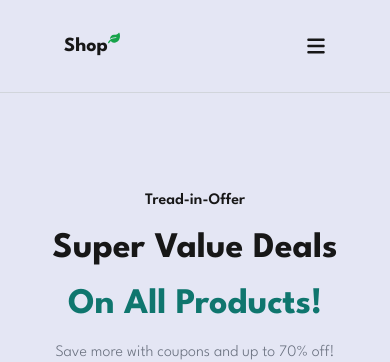
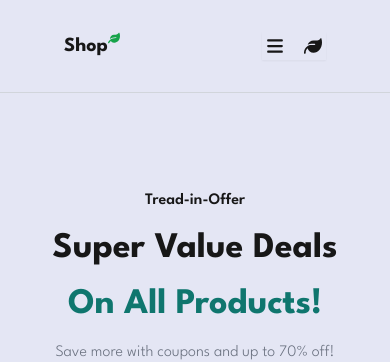
Before and after one commit to kumar-rinku0/optimus, a Next.js app: page / in a window 390 px wide. Shown: the top 362 px of the page. Built offline with nearby package versions, Linux system fonts and the light colour scheme.

Commit message:
mobile navbar added

```diff
--- a/src/app/globals.css
+++ b/src/app/globals.css
@@ -19,6 +19,6 @@
 
 @layer base {
   body {
-    @apply font-primary text-base text-foreground bg-background overflow-x-hidden;
+    @apply font-primary w-full text-base text-foreground bg-background overflow-x-hidden;
   }
 }
--- a/src/app/page.tsx
+++ b/src/app/page.tsx
@@ -11,7 +11,9 @@ export default function Home() {
       <Hero />
       <FeaturesCard />
       <Products />
-      <ScrollCard />
+      <section id="shop">
+        <ScrollCard />
+      </section>
     </main>
   );
 }
--- /dev/null
+++ b/src/components/motion-nav.tsx
@@ -0,0 +1,109 @@
+"use client";
+
+import { useState } from "react";
+import { motion, Variants } from "framer-motion";
+import Link from "next/link";
+import { Fa7, FaBars, FaLeaf } from "react-icons/fa6";
+const navLinks = [
+  {
+    name: "home",
+    id: "#home",
+  },
+  {
+    name: "shop",
+    id: "#shop",
+  },
+  {
+    name: "blog",
+    id: "#blog",
+  },
+  {
+    name: "about",
+    id: "#about",
+  },
+  {
+    name: "contect",
+    id: "#contect",
+  },
+];
+
+const itemVariants: Variants = {
+  open: {
+    opacity: 1,
+    y: 0,
+    transition: { type: "spring", stiffness: 300, damping: 24 },
+  },
+  closed: { opacity: 0, y: 20, transition: { duration: 0.2 } },
+};
+
+export default function MotionNav() {
+  const [isOpen, setIsOpen] = useState(false);
+
+  return (
+    <motion.nav
+      initial={false}
+      animate={isOpen ? "open" : "closed"}
+      className="relative shadow-sm"
+    >
+      <motion.button
+        whileTap={{ scale: 0.97 }}
+        className="w-16 h-7 p-1 text-lg font-light flex justify-between items-center"
+        onClick={() => setIsOpen(!isOpen)}
+      >
+        <FaBars />
+        <motion.div
+          variants={{
+            open: { rotate: 180 },
+            closed: { rotate: 0 },
+          }}
+          transition={{ duration: 0.2 }}
+          style={{ originY: 0.55 }}
+        >
+          {/* <svg width="15" height="15" viewBox="0 0 20 20">
+            <path d="M0 7 L 20 7 L 10 16" />
+          </svg> */}
+          <FaLeaf />
+        </motion.div>
+      </motion.button>
+      <motion.ul
+        variants={{
+          open: {
+            clipPath: "inset(0% 0% 0% 0% round 10px)",
+            transition: {
+              type: "spring",
+              bounce: 0,
+              duration: 0.7,
+              delayChildren: 0.3,
+              staggerChildren: 0.05,
+            },
+          },
+          closed: {
+            clipPath: "inset(10% 50% 90% 50% round 10px)",
+            transition: {
+              type: "spring",
+              bounce: 0,
+              duration: 0.3,
+            },
+          },
+        }}
+        className="bg-[#e4e6f4] border border-gray-400 rounded-xl absolute w-24 -right-2 top-8 h-60 flex flex-col justify-evenly items-start"
+        style={{ pointerEvents: isOpen ? "auto" : "none" }}
+      >
+        {navLinks.map((link) => {
+          return (
+            <Link
+              key={link.id}
+              href={link.id}
+              onClick={(state) => setIsOpen(!state)}
+              className="w-full shadow-lg"
+            >
+              <motion.li variants={itemVariants} className="capitalize pl-4">
+                {link.name}
+              </motion.li>
+            </Link>
+          );
+        })}
+      </motion.ul>
+    </motion.nav>
+  );
+}
--- a/src/components/navbar.tsx
+++ b/src/components/navbar.tsx
@@ -1,6 +1,7 @@
 import Link from "next/link";
 import { FaLeaf } from "react-icons/fa";
 import { FaBars } from "react-icons/fa6";
+import MotionNav from "./motion-nav";
 
 const navLinks = [
   {
@@ -28,7 +29,7 @@ const navLinks = [
 const MobileNav = ({ className }: { className: string }) => {
   return (
     <div className={className}>
-      <FaBars className="text-xl font-semibold" />
+      <MotionNav />
     </div>
   );
 };
--- a/src/components/scroll-card.tsx
+++ b/src/components/scroll-card.tsx
@@ -26,23 +26,26 @@ interface CardProps {
 function Card({ emoji, hueA, hueB, i }: CardProps) {
   const controls = useAnimation();
   const ref = useRef(null);
-  const isInView = useInView(ref, { amount: 0.8 });
+  const isInViewFull = useInView(ref, { amount: 1 });
+  const isInView = useInView(ref, { amount: 0.5 });
   const background = `linear-gradient(306deg, ${hue(hueA)}, ${hue(hueB)})`;
 
   useEffect(() => {
-    // console.log("Element is in view: ", isInView);
+    console.log("Element is in view: ", isInView);
     const show = () => {
       controls.start("onscreen");
     };
     const hide = () => {
       controls.start("offscreen");
     };
-    if (isInView) {
+    controls.mount();
+    if (isInViewFull) {
       show();
-    } else {
+    } else if (!isInView) {
       hide();
     }
-  }, [isInView, controls]);
+    return () => controls.stop();
+  }, [isInViewFull, isInView, controls]);
 
   return (
     <motion.div
```
